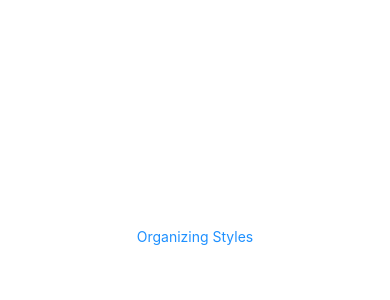
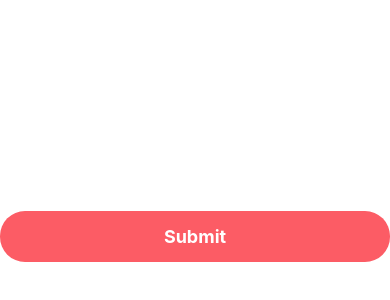
Before and after one commit to JigneshRathore/DoneWithIt, a React Native app: screen / in a window 390 px wide. Shown: the part 186-486 px from the top of the page. Built offline with nearby package versions, Linux system fonts and the light colour scheme.

Commit message:
button component

```diff
--- a/App.js
+++ b/App.js
@@ -1,4 +1,4 @@
-import { StyleSheet, Text, View, SafeAreaView } from "react-native";
+import { SafeAreaView, View } from "react-native";
 import GlobalStyles from "./GlobalStyles";
 // import DetactingOrientation from "./DetactingOrientation";
 // import FlexBox from "./FlexBox";
@@ -7,14 +7,23 @@ import GlobalStyles from "./GlobalStyles";
 // import ViewImageScreen from "./app/screens/ViewImageScreen";
 // import Borders from "./app/ui/Borders";
 // import Shadows from "./app/ui/Shadows";
-import AppText from "./app/components/AppText";
+// import AppText from "./app/components/AppText";
 // import Icons from "./app/ui/Icons";
+import AppButton from "./app/components/AppButton";
 
 export default function App() {
   return (
     <SafeAreaView style={GlobalStyles.androidSafeArea}>
-      <AppText>Organizing Styles</AppText>
-      {/* <Icons /> */}
+      <View
+        style={{
+          flex: 1,
+          justifyContent: "center",
+          alignItems: "center",
+        }}
+      >
+        <AppButton label="Submit" onClick={() => console.log("Tapped!")}/>
+      </View>
+      {/* <AppText>Organizing Styles</AppText> */}
       {/* <StatusBar style="auto" /> */}
     </SafeAreaView>
   );
--- /dev/null
+++ b/app/components/AppButton.js
@@ -0,0 +1,28 @@
+import React from "react";
+import { View, Text, StyleSheet, TouchableOpacity } from "react-native";
+import colors from "../config/colors";
+
+export default function AppButton({ label, onClick }) {
+  return (
+    <TouchableOpacity style={styles.button} onPress={onClick}>
+      <Text style={styles.text}>{label}</Text>
+    </TouchableOpacity>
+  );
+}
+
+const styles = StyleSheet.create({
+  button: {
+    backgroundColor: colors.primary,
+    borderRadius: 25,
+    justifyContent: "center",
+    alignItems: "center",
+    padding: 15,
+    width: "100%",
+  },
+  text: {
+    color: colors.white,
+    fontSize: 18,
+    fontWeight: "bold",
+    textTransform: "capitalize",
+  },
+});
```
